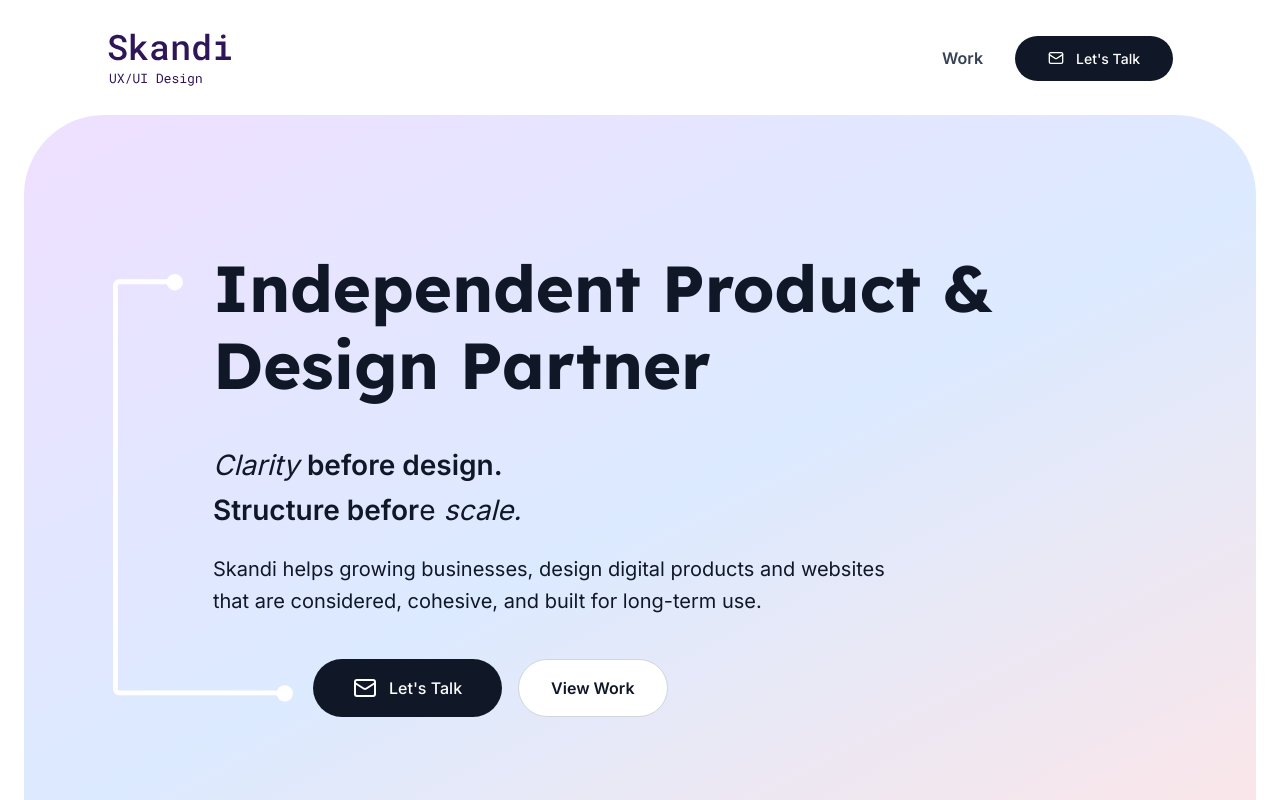
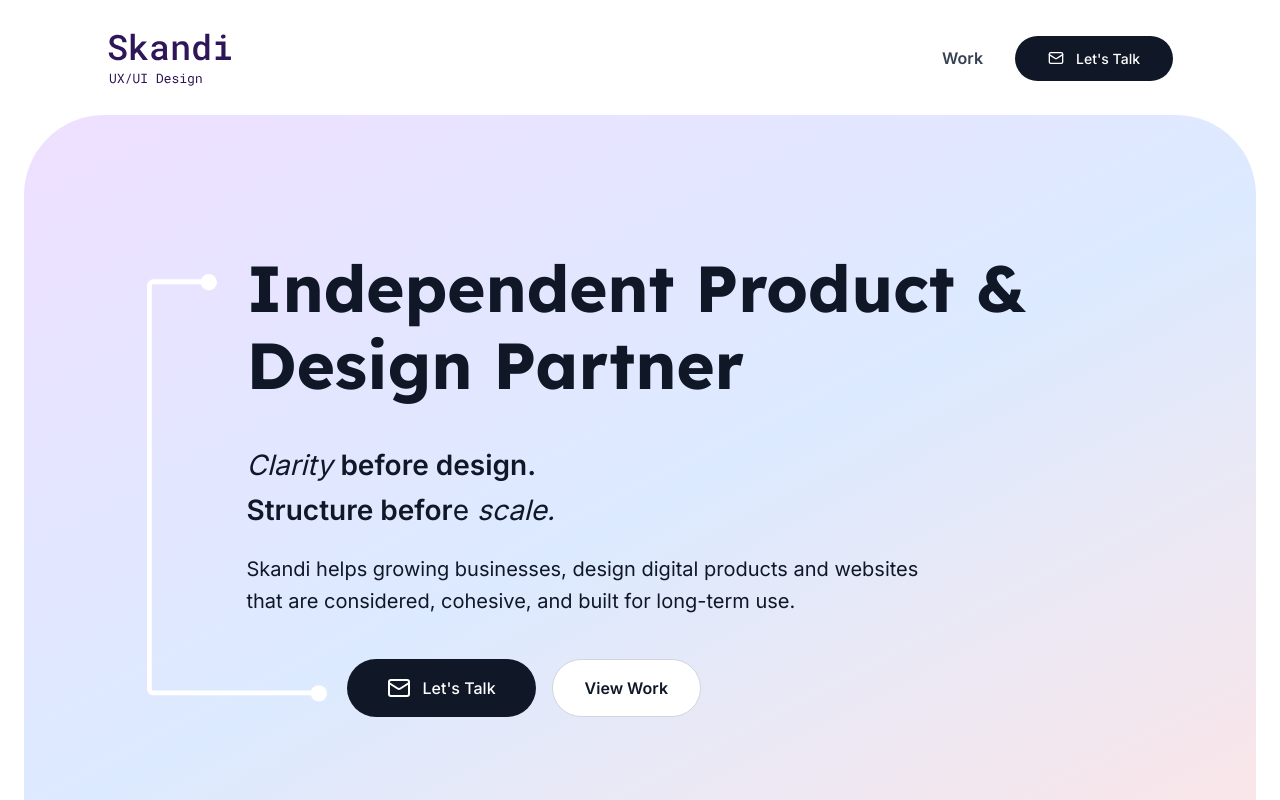
Before and after one commit to saragunnarsson/saragunnarsson.github.io, a React (Vite) app: page / in a window 1280 px wide. Shown: the top 800 px of the page. Built offline with nearby package versions, Linux system fonts and the light colour scheme.

Commit message:
fix: center landing text

```diff
--- a/src/app/pages/LandingPage.tsx
+++ b/src/app/pages/LandingPage.tsx
@@ -304,6 +304,8 @@ export function LandingPage() {
                 background:
                   "linear-gradient(152.569deg, rgb(239, 224, 255) 0%, rgb(220, 234, 255) 50%, rgb(255, 229, 229) 100%)",
                 maxWidth: "2000px",
+                display: "flex",
+                justifyContent: "center",
               }}
             >
               <div className="max-w-4xl relative">
@@ -555,7 +557,7 @@ export function LandingPage() {
                       <ImageWithFallback
                         src={landingPageImages.netCentsWidgetCard}
                         alt="NetCents Payment Widget"
-                        className="w-full h-full object-contain relative z-10"
+                        className="w-[80%] h-[80%] object-contain relative z-10"
                         sizes="(max-width: 767px) calc(100vw - 34px), (max-width: 1023px) 320px, 451px"
                         loading="eager"
                       />
@@ -671,7 +673,7 @@ export function LandingPage() {
                       <ImageWithFallback
                         src={landingPageImages.netCentsInvoiceCard}
                         alt="NetCents Recurring Invoices"
-                        className="w-full h-full object-contain"
+                        className="w-[80%] h-[80%] object-contain"
                         sizes="(max-width: 767px) calc(100vw - 34px), (max-width: 1023px) 320px, 450px"
                         loading="eager"
                       />
```
